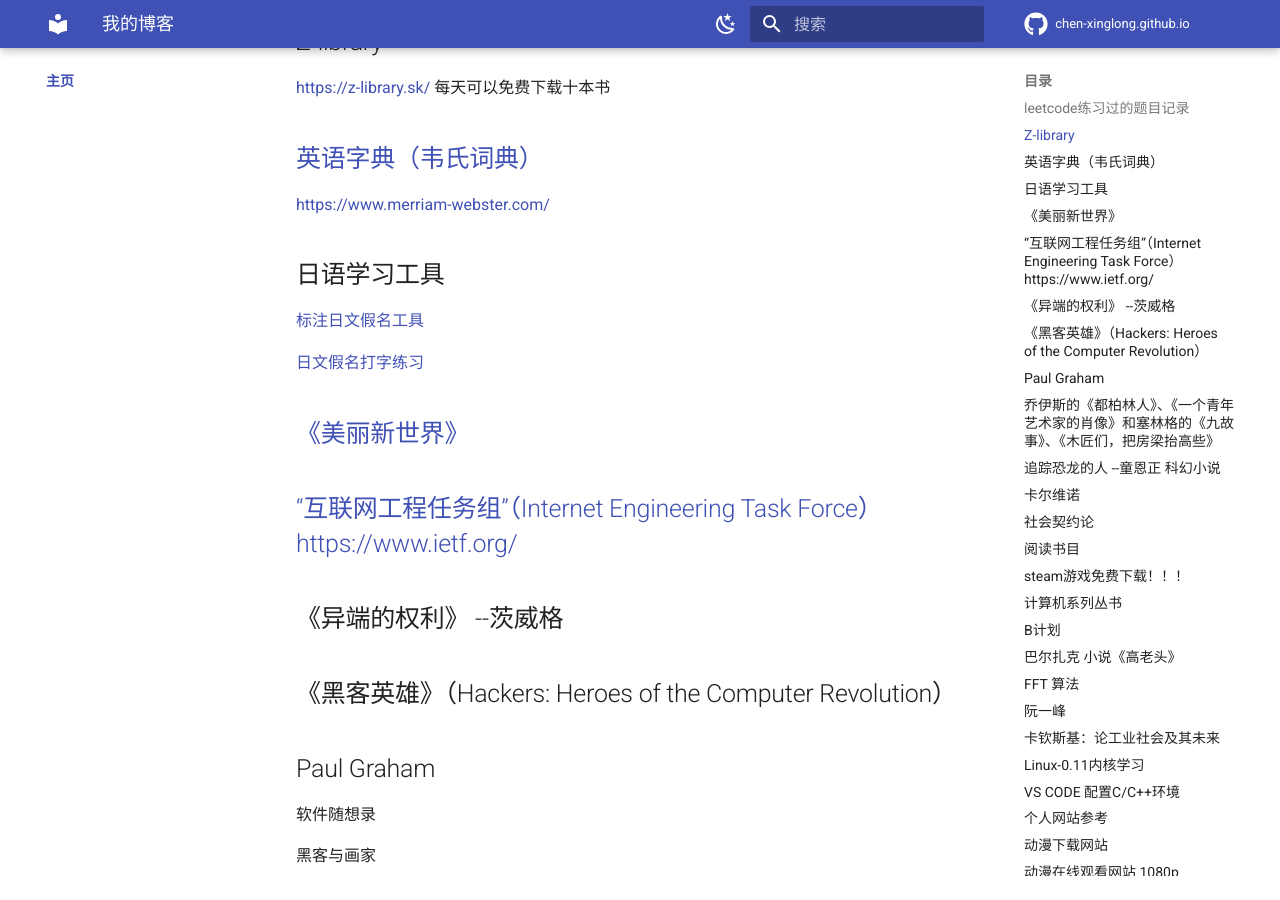
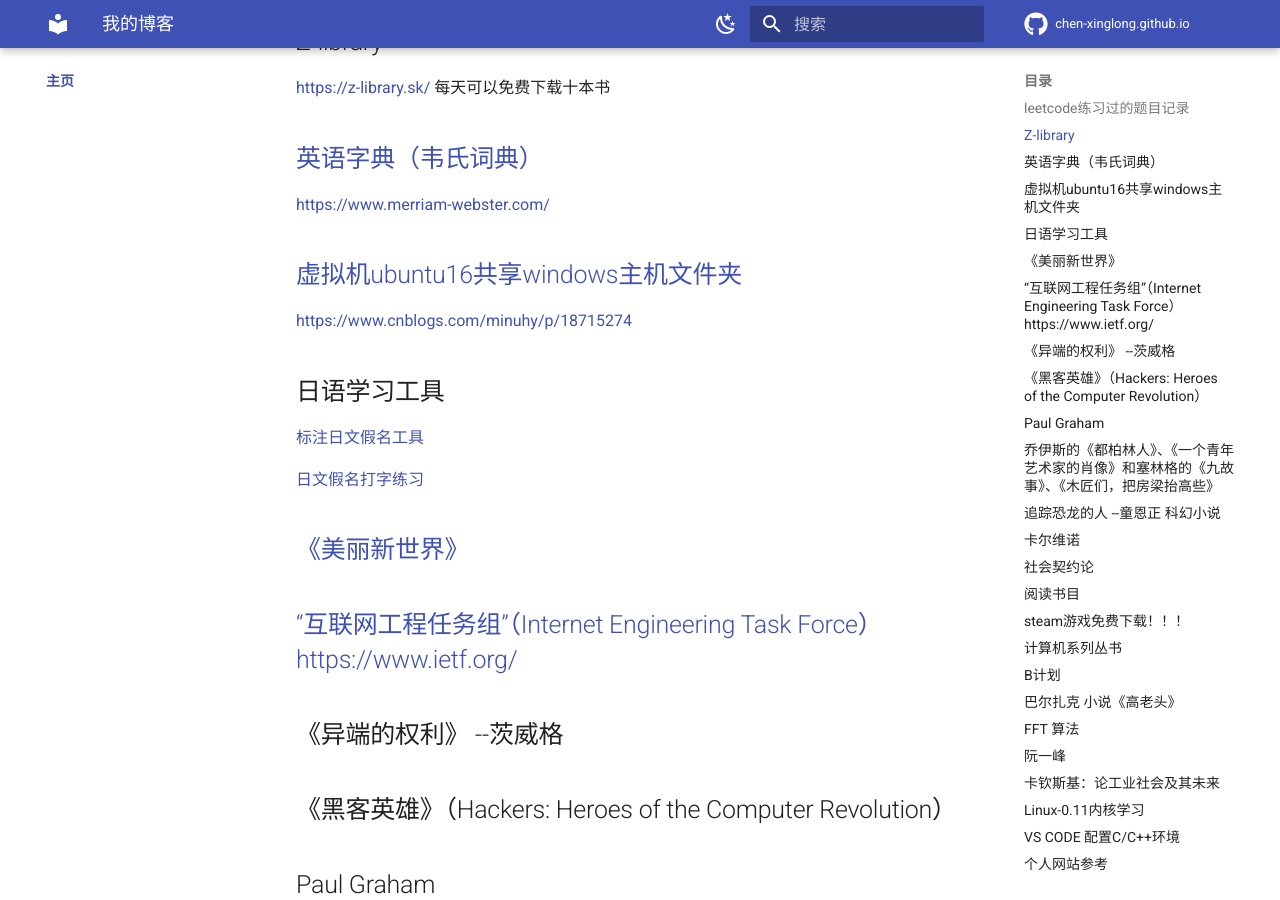
Before and after one commit to chen-xinglong/chen-xinglong.github.io, an MkDocs documentation site: the page built from docs/index.md, in a window 1280 px wide and 900 px high, scrolled down 320 px. Built offline with MkDocs 1.6.1 and Material for MkDocs 9.7.7, drawn with Linux system fonts in a browser that asks for light colours; comment, search, counter and statistics services are not loaded.

Commit message:
modify index.md ubuntu16 share

```diff
--- a/docs/index.md
+++ b/docs/index.md
@@ -15,6 +15,10 @@
 ## [英语字典（韦氏词典）](https://www.merriam-webster.com/)
 
 <https://www.merriam-webster.com/>
+
+## [虚拟机ubuntu16共享windows主机文件夹](https://www.cnblogs.com/minuhy/p/18715274)
+
+[https://www.cnblogs.com/minuhy/p/18715274](https://www.cnblogs.com/minuhy/p/18715274)
 
 ## 日语学习工具
 
```
